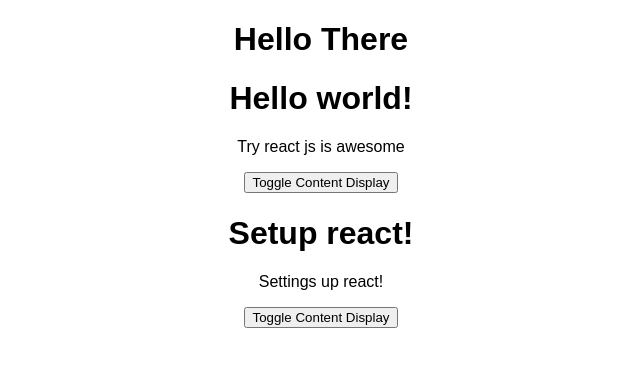
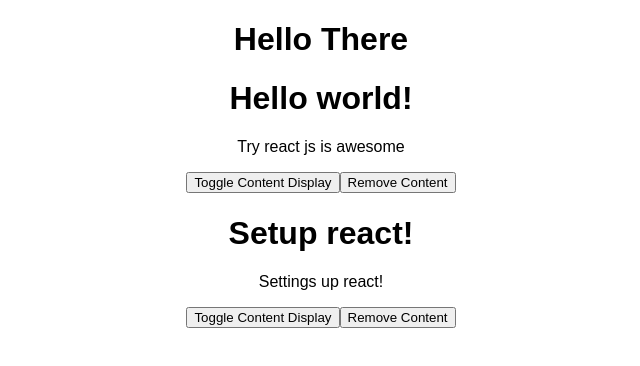
Before and after one commit to zulune/try-react, a React (Create React App) app: page / in a window 1280 px wide. Shown: the top 366 px of the page, without its empty margins (319-959 px from the left). Built offline with nearby package versions, Linux system fonts and the light colour scheme.

Commit message:
Prop to state to Callback to State

```diff
--- a/src/posts/PostDetail.js
+++ b/src/posts/PostDetail.js
@@ -5,19 +5,24 @@ class PostDetail extends Component {
     super(props)
     this.titleWasClicked = this.titleWasClicked.bind(this)
     this.toggleContent = this.toggleContent.bind(this)
+    this.handleRemoveContentButton = this.handleRemoveContentButton.bind(this)
     this.state = {
       showContent: true,
       postItem: null
     }
   }
 
+  handleRemoveContentButton(event) {
+    if (this.props.didHandleRemove) {
+      this.props.didHandleRemove(this.props.post)
+    }
+  }
+
   titleWasClicked (event) {
     event.preventDefault()
     const {dataCallback} = this.props
-    const newPostItem = {
-      title: "This is my awesome new title",
-      content: this.props.post.content
-    }
+    let newPostItem = this.props.post
+    newPostItem['title'] = "This is my awesome new title"
     this.setState({
       postItem: newPostItem
     })
@@ -49,6 +54,7 @@ class PostDetail extends Component {
           <h1 onClick={this.titleWasClicked}>{postItem.title}</h1>
           { showContent === true ? <p>{postItem.content}</p> : ""}
           <button onClick={this.toggleContent}>Toggle Content Display</button>
+          <button onClick={this.handleRemoveContentButton}>Remove Content</button>
         </div> : "" }
       </div>
     )
--- a/src/posts/PostList.js
+++ b/src/posts/PostList.js
@@ -6,19 +6,48 @@ class PostList extends Component {
   constructor (props) {
     super(props)
     this.handleDataCallback = this.handleDataCallback.bind(this)
+    this.handlePostRemove  =this.handlePostRemove.bind(this)
+    this.state = {
+      postList: []
+    }
+  }
+
+  updateBackend(currentPostList) {
+    console.log("Updating..")
+    this.setState({
+      postItem: currentPostList
+    })
+  }
+
+  handlePostRemove(postItem){
+    let currentPostList = this.state.postList
+    currentPostList.pop(postItem)
+    this.updateBackend(currentPostList)
   }
   handleDataCallback (postItem) {
   	// alert(txtMsg)
      console.log(postItem)
+     let currentPostList = this.state.postList
+     currentPostList.push(postItem)
+     this.setState({
+       postItem: currentPostList
+     })
+  }
+  componentDidMount(){
+    this.setState({
+      postList: PostData
+    })
   }
   render () {
+    const {postList} = this.state
     return (
       <div>
         <h1>Hello There</h1>
-        {PostData.map((item, index) => {
+        {postList.map((item, index) => {
         	return <PostDetail
             post={item}
             key={`post-list-key ${index}`}
+            didHandleRemove={this.handlePostRemove}
             dataCallback={this.handleDataCallback} />
         })}
       </div>
```
